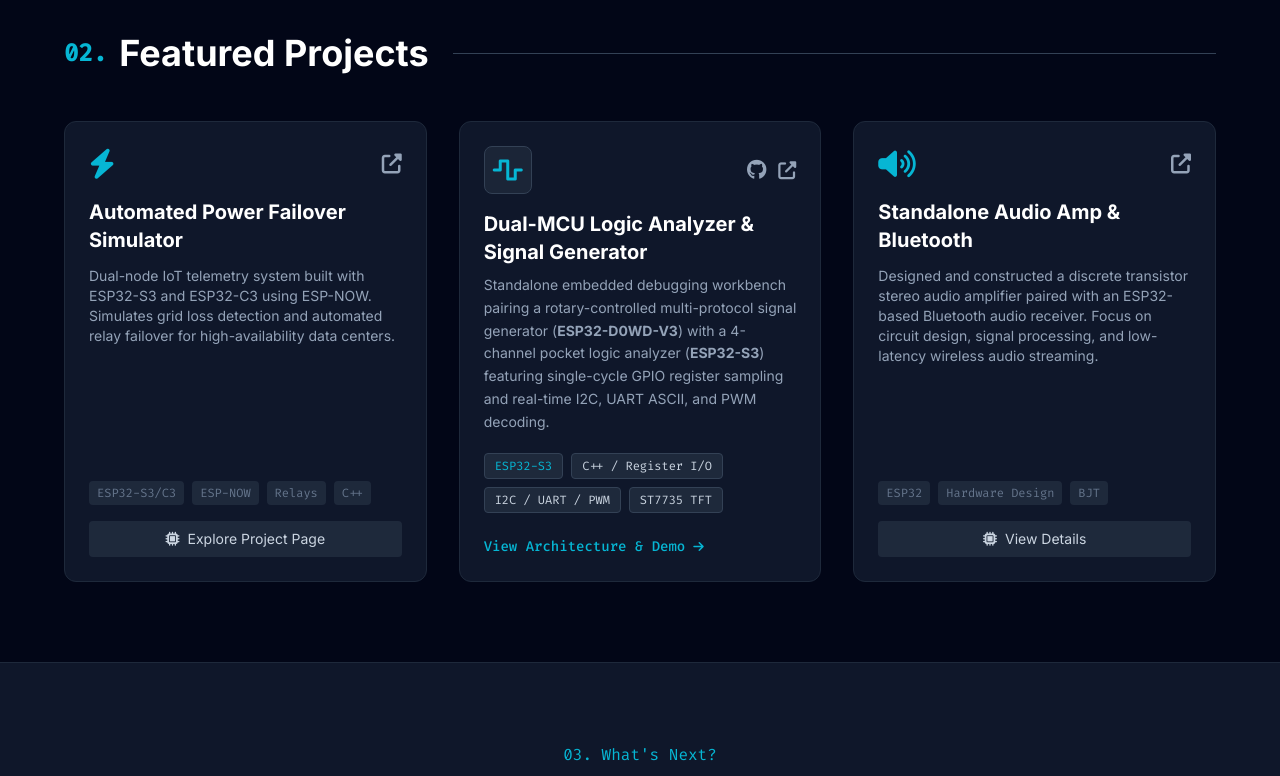
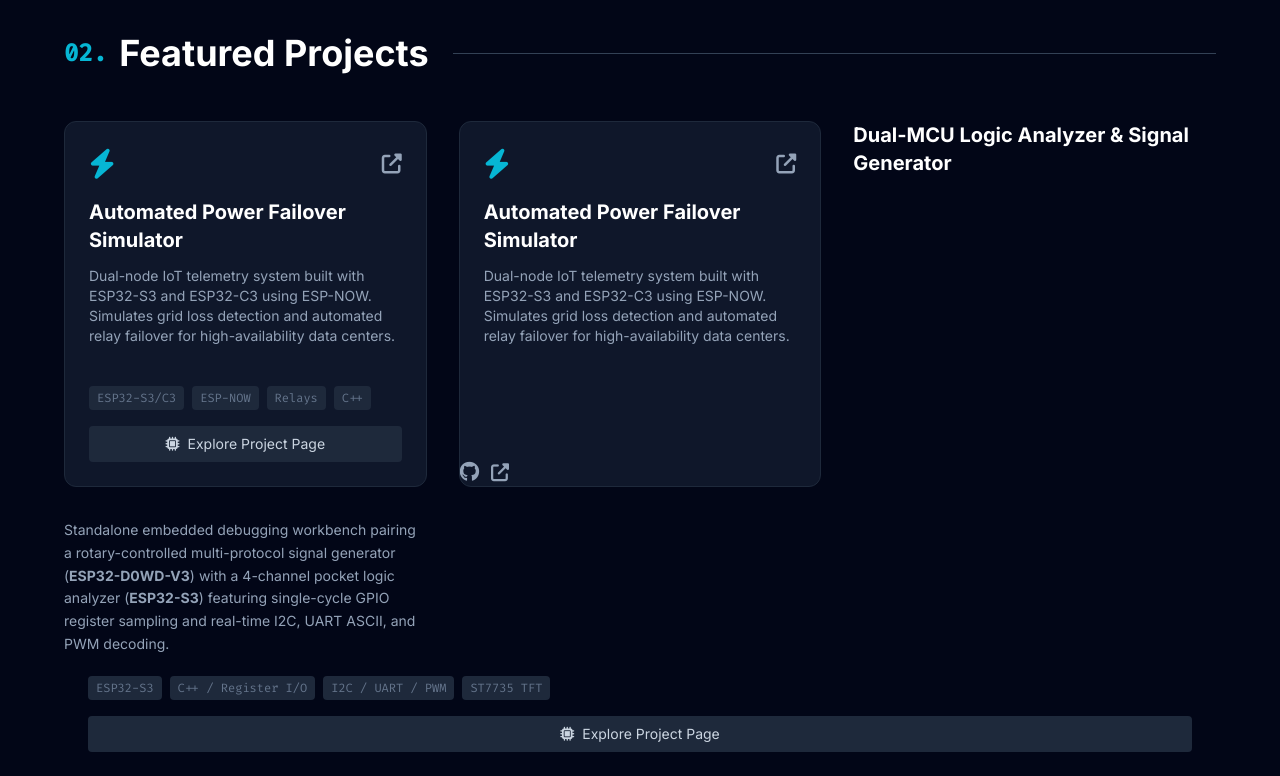
Before and after one commit to Eazino10/Eazino10.github.io, a plain HTML site: page index.html in a window 1280 px wide. Shown: the part 1540-2316 px from the top of the page. Drawn offline with nearby package versions, Linux system fonts and the light colour scheme.

Commit message:
Update index.html

```diff
--- a/index.html
+++ b/index.html
@@ -218,12 +218,17 @@
 
             <!-- Project 2 -->
             <!-- Project Card: Dual-MCU Logic Analyzer & Signal Generator -->
-<div class="bg-dark rounded-xl border border-slate-800 hover:border-accent/60 transition-all duration-300 p-6 flex flex-col justify-between group">
-    <div>
-        <div class="flex items-center justify-between mb-4">
-            <div class="w-12 h-12 rounded-lg bg-slate-800/80 border border-slate-700 flex items-center justify-center text-accent group-hover:scale-105 transition-transform">
-                <i class="fas fa-wave-square text-2xl"></i>
-            </div>
+<div class="bg-dark rounded-xl border border-slate-800 overflow-hidden hover:-translate-y-2 hover:shadow-[0_10px_30px_-15px_rgba(6,182,212,0.3)] transition-all duration-300 flex flex-col h-full group">
+                <div class="p-6 flex-grow">
+                    <div class="flex justify-between items-center mb-4">
+                        <i class="fas fa-bolt text-3xl text-accent"></i>
+                        <a href="automated-power-failover-simulator.html" class="text-slate-400 hover:text-accent transition-colors"><i class="fas fa-external-link-alt text-xl"></i></a>
+                    </div>
+                    <h3 class="text-xl font-bold text-white mb-3 group-hover:text-accent transition-colors">Automated Power Failover Simulator</h3>
+                    <p class="text-slate-400 text-sm mb-4">
+                        Dual-node IoT telemetry system built with ESP32-S3 and ESP32-C3 using ESP-NOW. Simulates grid loss detection and automated relay failover for high-availability data centers.
+                    </p>
+                </div>
             <div class="flex items-center gap-3 text-slate-400">
                 <a href="https://github.com/Eazino10/dual-mcu-logic-analyzer" target="_blank" aria-label="GitHub Repository" class="hover:text-accent transition-colors">
                     <i class="fab fa-github text-xl"></i>
@@ -245,17 +250,17 @@
         </p>
     </div>
 
-    <div>
-        <div class="flex flex-wrap gap-2 mb-5 font-mono text-xs">
-            <span class="bg-slate-800 text-accent px-2.5 py-1 rounded border border-slate-700">ESP32-S3</span>
-            <span class="bg-slate-800 text-slate-300 px-2.5 py-1 rounded border border-slate-700">C++ / Register I/O</span>
-            <span class="bg-slate-800 text-slate-300 px-2.5 py-1 rounded border border-slate-700">I2C / UART / PWM</span>
-            <span class="bg-slate-800 text-slate-300 px-2.5 py-1 rounded border border-slate-700">ST7735 TFT</span>
-        </div>
+    <div class="px-6 pb-6 mt-auto">
+        <ul class="flex flex-wrap gap-2 text-xs font-mono text-slate-500 mb-4">
+            <li class="bg-slate-800 px-2 py-1 rounded"">ESP32-S3</li>
+            <li class="bg-slate-800 px-2 py-1 rounded"">C++ / Register I/O</li>
+            <li class="bg-slate-800 px-2 py-1 rounded"">I2C / UART / PWM</li>
+            <li class="bg-slate-800 px-2 py-1 rounded">ST7735 TFT</li>
+        </ul>
 
-        <a href="dual-mcu-logic-analyzer.html" class="inline-flex items-center text-sm font-mono text-accent hover:text-accentHover font-medium">
-            View Architecture &amp; Demo <i class="fas fa-arrow-right ml-2 text-xs group-hover:translate-x-1 transition-transform"></i>
-        </a>
+        <a href="dual-mcu-logic-analyzer.html" class="block w-full text-center bg-slate-800 hover:bg-slate-700 text-slate-300 py-2 rounded transition-colors text-sm font-medium">
+                        <i class="fas fa-microchip mr-2"></i>Explore Project Page
+                    </a>
     </div>
 </div>
 
```
